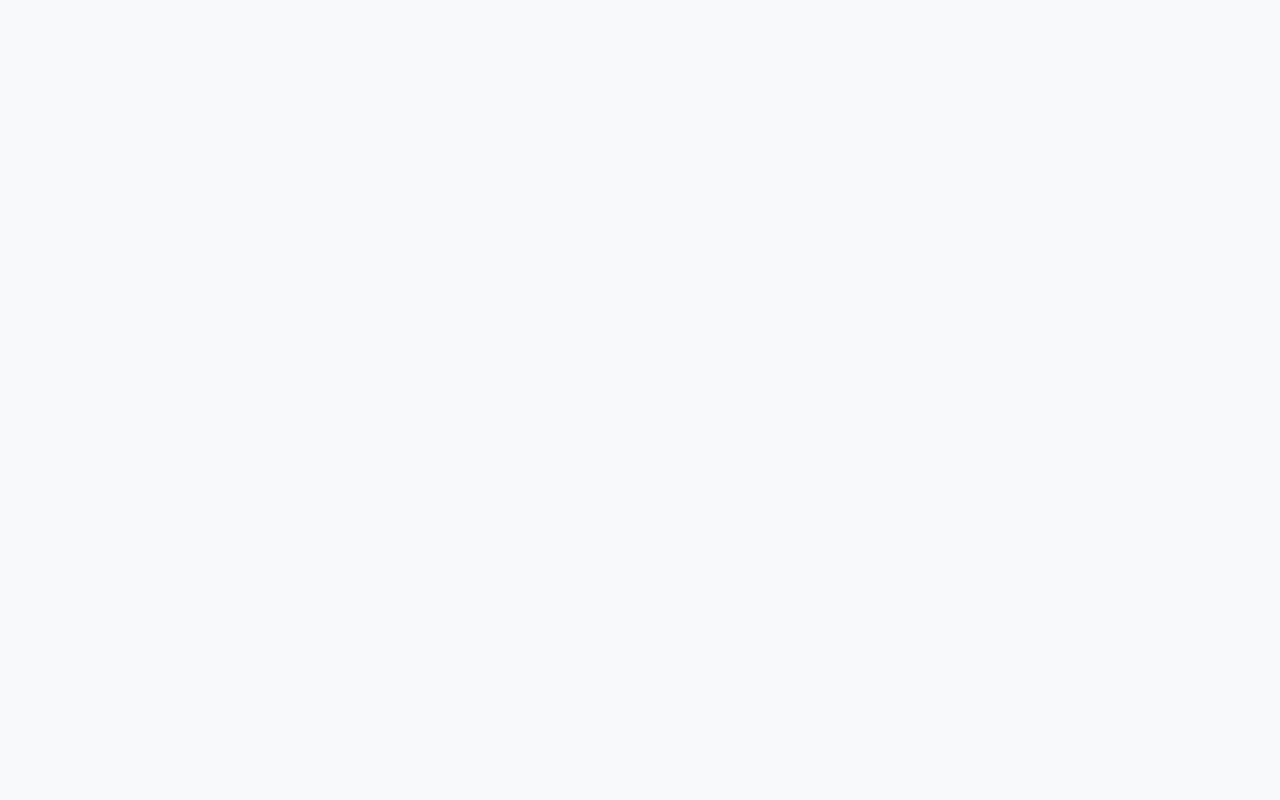
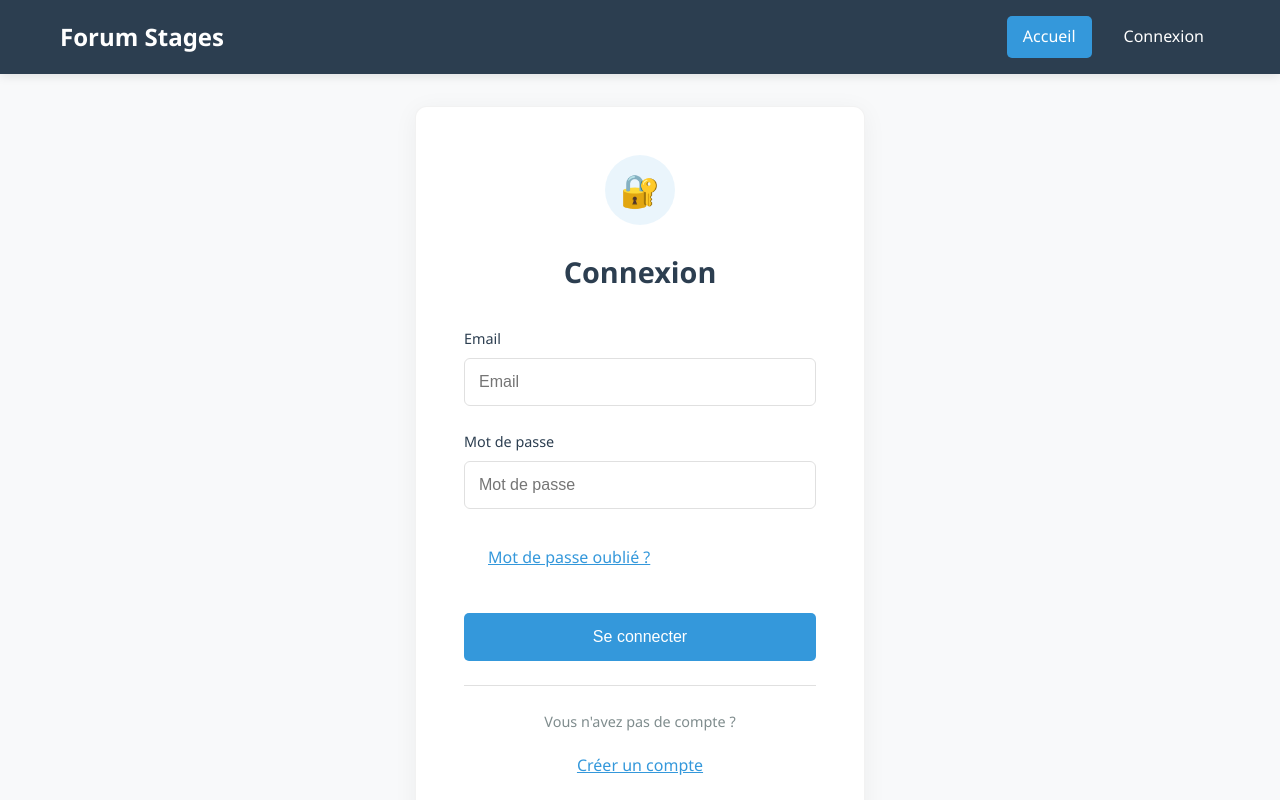
Before and after one commit to ThomasMo54/fst-forum-stages, a React app in the folder frontend/: page /login in a window 1280 px wide. Before the commit this address had no page. Shown: the top 800 px of the page. Built offline with nearby package versions, Linux system fonts and the light colour scheme; the HTML template or start-up script is replaced by a standard one.

Commit message:
add login page

```diff
--- a/frontend/src/App.tsx
+++ b/frontend/src/App.tsx
@@ -1,11 +1,13 @@
 import { BrowserRouter as Router, Routes, Route } from "react-router-dom";
 import HomePage from "./pages/public/HomePage.tsx";
+import LoginPage from "./pages/auth/login/LoginPage.tsx";
 
 function App() {
   return (
     <Router>
       <Routes>
         <Route path="/" element={<HomePage />} />
+        <Route path="/login" element={<LoginPage />} />
       </Routes>
     </Router>
   )
--- a/frontend/src/components/header/Header.tsx
+++ b/frontend/src/components/header/Header.tsx
@@ -6,11 +6,10 @@ const Header: React.FC = () => {
   return (
     <header className="header">
       <div className="container">
-        <h1 className="logo">Forum des Stages</h1>
+        <h1 className="logo">Forum Stages</h1>
         <nav className="nav">
           <Link to="/" className="nav-link active">Accueil</Link>
-          <a href="#about" className="nav-link">À propos</a>
-          <Link to="/auth/login" className="nav-link" style={{ marginLeft: 'auto' }}>
+          <Link to="/login" className="nav-link" style={{ marginLeft: 'auto' }}>
             Connexion
           </Link>
         </nav>
--- /dev/null
+++ b/frontend/src/pages/auth/login/LoginPage.css
@@ -0,0 +1,142 @@
+.page-wrapper {
+    display: flex;
+    flex-direction: column;
+    min-height: 100vh;
+}
+
+.login-container {
+    flex: 1;
+    display: flex;
+    align-items: center;
+    justify-content: center;
+    padding: 2rem;
+    background-color: var(--light-bg, #f4f6f8);
+    background-image: none;
+}
+
+.login-box {
+    background: var(--white);
+    padding: 3rem;
+    border-radius: 12px;
+
+    box-shadow: 0 4px 25px rgba(0, 0, 0, 0.05);
+    border: 1px solid rgba(0, 0, 0, 0.05);
+
+    width: 100%;
+    max-width: 450px;
+}
+
+.login-header {
+    text-align: center;
+    margin-bottom: 2rem;
+}
+
+.login-header h1 {
+    color: var(--primary-color);
+    font-size: 1.8rem;
+    margin-bottom: 0.5rem;
+    font-weight: 700;
+}
+
+.login-logo {
+    width: 70px;
+    height: 70px;
+    background: rgba(52, 152, 219, 0.1);
+    border-radius: 50%;
+    display: flex;
+    align-items: center;
+    justify-content: center;
+    margin: 0 auto 1.5rem;
+    font-size: 2rem;
+    color: var(--secondary-color);
+}
+
+.login-form {
+    display: flex;
+    flex-direction: column;
+    gap: 1.5rem;
+}
+
+.form-group {
+    display: flex;
+    flex-direction: column;
+}
+
+.form-group label {
+    margin-bottom: 0.5rem;
+    font-weight: 500;
+    color: var(--text-dark);
+    font-size: 0.9rem;
+}
+
+.form-group input {
+    padding: 0.875rem;
+    border: 1px solid var(--border-color);
+    border-radius: 6px;
+    font-size: 1rem;
+    transition: all 0.2s;
+    background-color: #fff;
+}
+
+.form-group input:focus {
+    outline: none;
+    border-color: var(--secondary-color);
+    box-shadow: 0 0 0 3px rgba(52, 152, 219, 0.1);
+}
+
+.remember-forgot {
+    display: flex;
+    justify-content: flex-start;
+    align-items: center;
+    margin-bottom: 0.5rem;
+}
+
+.login-footer-links {
+    text-align: center;
+    margin-top: 1.5rem;
+    padding-top: 1.5rem;
+    border-top: 1px solid var(--border-color);
+    display: flex;
+    flex-direction: column;
+    align-items: center;
+    gap: 0.5rem;
+}
+
+.login-footer-links p {
+    color: var(--text-light);
+    font-size: 0.9rem;
+    margin: 0;
+}
+
+.error-message {
+    background-color: #fee;
+    color: var(--danger-color);
+    padding: 0.75rem;
+    border-radius: 6px;
+    border-left: 4px solid var(--danger-color);
+    font-size: 0.9rem;
+    margin-bottom: 1.5rem;
+    animation: slideIn 0.3s ease-out;
+}
+
+@keyframes slideIn {
+    from { opacity: 0; transform: translateY(-10px); }
+    to { opacity: 1; transform: translateY(0); }
+}
+
+@media (max-width: 480px) {
+    .login-box {
+        padding: 2rem 1.5rem;
+        box-shadow: none;
+        background: transparent;
+    }
+
+    .login-container {
+        padding: 1rem;
+        background-color: var(--white);
+    }
+
+    .login-header h1 {
+        font-size: 1.5rem;
+    }
+}
--- /dev/null
+++ b/frontend/src/pages/auth/login/LoginPage.tsx
@@ -0,0 +1,118 @@
+import React, { useState, useEffect } from 'react';
+
+import '../../../styles/global.css';
+import './LoginPage.css';
+
+import Header from '../../../components/header/Header';
+import Footer from '../../../components/footer/Footer';
+import Button from '../../../components/button/Button';
+
+const LoginPage: React.FC = () => {
+  const [email, setEmail] = useState('');
+  const [password, setPassword] = useState('');
+  const [error, setError] = useState('');
+
+  const handleSubmit = (e: React.FormEvent) => {
+    e.preventDefault();
+    setError('');
+
+    if (!email || !password) {
+      setError('Veuillez remplir tous les champs.');
+      return;
+    }
+
+    console.log('Login attempt:', { email, password });
+
+    if (password.length < 4) {
+      setError('Email ou mot de passe incorrect.');
+    } else {
+      alert("Connexion simulée réussie !");
+    }
+  };
+
+  useEffect(() => {
+    if(error) setError('');
+  }, [email, password]);
+
+  return (
+    <div className="page-wrapper">
+      <Header />
+
+      <main className="login-container">
+        <div className="login-box">
+          <div className="login-header">
+            <div className="login-logo">🔐</div>
+            <h1>Connexion</h1>
+          </div>
+
+          {error && (
+            <div className="error-message">
+              {error}
+            </div>
+          )}
+
+          <form className="login-form" onSubmit={handleSubmit}>
+            <div className="form-group">
+              <label htmlFor="email">Email</label>
+              <input
+                type="email"
+                id="email"
+                name="email"
+                required
+                placeholder="Email"
+                autoComplete="email"
+                value={email}
+                onChange={(e) => setEmail(e.target.value)}
+              />
+            </div>
+
+            <div className="form-group password-toggle">
+              <label htmlFor="password">Mot de passe</label>
+              <input
+                type="password"
+                id="password"
+                name="password"
+                required
+                placeholder="Mot de passe"
+                autoComplete="current-password"
+                value={password}
+                onChange={(e) => setPassword(e.target.value)}
+              />
+            </div>
+
+            <div className="remember-forgot">
+              <Button
+                variant="link"
+                to="/auth/forgot-password"
+                className="forgot-password-link"
+              >
+                Mot de passe oublié ?
+              </Button>
+            </div>
+
+            <Button
+              type="submit"
+              variant="primary"
+            >
+              Se connecter
+            </Button>
+          </form>
+
+          <div className="login-footer-links">
+            <p>Vous n'avez pas de compte ?</p>
+            <Button
+              variant="link"
+              to="/auth/register"
+            >
+              Créer un compte
+            </Button>
+          </div>
+        </div>
+      </main>
+
+      <Footer />
+    </div>
+  );
+};
+
+export default LoginPage;
```
